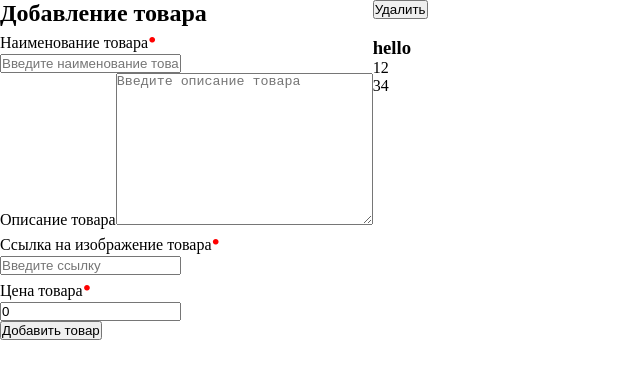
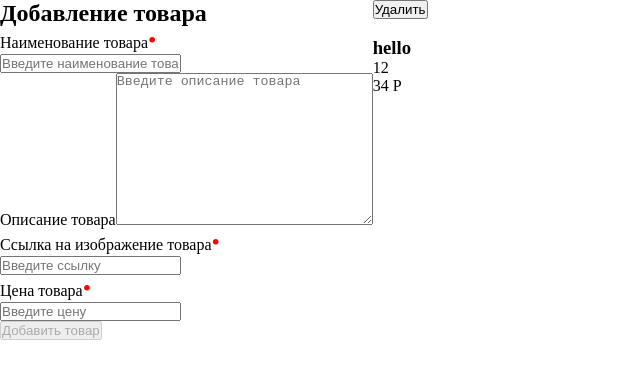
Before and after one commit to NikMakPak/idaTask, a Nuxt app: page / in a window 1280 px wide. Shown: the top 378 px of the page, without its empty margins (0-640 px from the left). Built offline with nearby package versions, Linux system fonts and the light colour scheme.

Commit message:
feat: add validation refactor: change name of component

```diff
--- a/components/adProduct.vue
+++ b/components/AddProduct.vue
@@ -1,10 +1,14 @@
 <template>
     <aside class="wrapper">
         <h2>Добавление товара</h2>
-        <form class="form" @submit.prevent="sendData">
+        <ul>
+          <li v-for="(el,i) in notValid"
+          :key="i">{{el}} is not valid</li>
+        </ul>
+        <form class="form" @submit.prevent="sendData" @input="validCheck">
             <div class="form__item">
                 <label for="prodName" class="form__label required">Наименование товара</label>
-                <input v-model="prodName"
+                <input v-model="formData.prodName"
                     type="text"
                     name="prodName"
                     id="prodName"
@@ -14,7 +18,7 @@
             </div>
             <div class="form__item">
                 <label for="prodDescription" class="form__label">Описание товара</label>
-                <textarea v-model="prodDescription"
+                <textarea v-model="formData.prodDescription"
                 name="prodDescription"
                 id="prodDescription"
                 cols="30"
@@ -24,7 +28,7 @@
             </div>
             <div class="form__item">
                 <label for="prodImgUrl" class="form__label required">Ссылка на изображение товара</label>
-                <input v-model="prodImgUrl"
+                <input v-model="formData.prodImgUrl"
                     type="url"
                     name="prodImgUrl"
                     id="prodImgUrl"
@@ -34,15 +38,16 @@
             </div>
             <div class="form__item">
                 <label for="prodPrice" class="form__label required">Цена товара</label>
-                <input v-model="prodPrice"
-                    type="number"
+                <input v-model="formData.prodPrice"
+                    @input="formatPrice"
+                    type="text"
                     name="prodPrice"
                     id="prodPrice"
                     required
                     class="form__input"
                     placeholder="Введите цену">
             </div>
-            <button type="submit" class="form__btn"">Добавить товар</button>
+            <button type="submit" class="form__btn" :disabled="!isFormValid">Добавить товар</button>
         </form>
     </aside>
 </template>
@@ -50,29 +55,65 @@
 <script>
 // TODO: выделить кпоку на компонент. туда перенести js/ сделать валидацию
 export default {
-  name: 'adProduct',
+  name: 'AddProduct',
   props: ['onSend'],
   data () {
     return {
-      formValid: false,
-      prodName: '',
-      prodDescription: '',
-      prodImgUrl: '',
-      prodPrice: 0,
-      id: 0
+      formData: {
+        prodName: '',
+        prodDescription: '',
+        prodImgUrl: '',
+        prodPrice: '',
+        id: ''
+      },
+      isFormValid: false,
+      notValid: []
     }
   },
   methods: {
     sendData () {
       this.$emit('onSend', {
-        prodName: this.prodName,
-        prodDescription: this.prodDescription,
-        prodImgUrl: this.prodImgUrl,
-        prodPrice: parseInt(this.prodPrice),
+        prodName: this.formData.prodName,
+        prodDescription: this.formData.prodDescription,
+        prodImgUrl: this.formData.prodImgUrl,
+        prodPrice: this.formData.prodPrice,
         id: Date.now()
       })
-      this.prodName = this.prodDescription = this.prodImgUrl = ''
-      this.prodPrice = this.id = 0
+      for (const item in this.formData) {
+        this.formData[item] = ''
+      }
+    },
+    validCheck () {
+      this.notValid = []
+      for (const item in this.formData) {
+        if (this.formData[item] === '') {
+          if (item !== 'prodDescription' && item !== 'id') {
+            this.notValid.push(item)
+          }
+        }
+      }
+      if (this.notValid.length === 0) {
+        this.isFormValid = true
+      } else {
+        this.isFormValid = false
+      }
+    },
+    formatPrice () {
+      if (this.formData.prodPrice < 0) {
+        this.formData.prodPrice = 0
+        return
+      }
+      if ((this.formData.prodPrice).replace(' ', '').length > 3) {
+        const price = (this.formData.prodPrice).split('').filter(el => el !== ' ')
+        for (let i = price.length - 1; i >= 0; i--) {
+          if (i % 3 === 0 && i !== price.length - 1) {
+            price.splice(i + 1, 0, ' ')
+          }
+        }
+        this.formData.prodPrice = price.join('')
+      } else {
+        this.formData.prodPrice = (this.formData.prodPrice).replace(' ', '')
+      }
     }
   }
 }
@@ -89,7 +130,4 @@ label.required:after
 input{
     display: block;
 }
-.form__btn{
-
-}
 </style>
--- a/components/Card.vue
+++ b/components/Card.vue
@@ -5,7 +5,7 @@
         <img :src="url" alt="">
         <h3 class="card__header">{{title}}</h3>
         <p class="card__description">{{desc}}</p>
-        <p class="card__price">{{price}}</p>
+        <p class="card__price">{{price}} Р</p>
     </div>
   </div>
 </template>
@@ -24,7 +24,7 @@ export default {
     },
     desc: String,
     price: {
-      type: Number,
+      type: String,
       required: true
     },
     id: Number
--- a/pages/index.vue
+++ b/pages/index.vue
@@ -1,6 +1,6 @@
 <template>
 <main class="main">
-  <ad-product @onSend='addToList'/>
+  <Add-product @onSend='addToList'/>
   <transition-group name="list">
     <card
       v-for="(card) in cardsData"
@@ -17,14 +17,14 @@
 </template>
 
 <script>
-import adProduct from '~/components/adProduct.vue'
+import AddProduct from '~/components/AddProduct.vue'
 import Card from '~/components/Card.vue'
 
 export default {
   name: 'IndexPage',
   components: {
     Card,
-    adProduct
+    AddProduct
   },
   data () {
     return {
@@ -33,7 +33,7 @@ export default {
           prodName: 'hello',
           prodDescription: '12',
           prodImgUrl: 'https://avatars.mds.yandex.net/get-images-cbir/369811/6lYUqNpmw5HHtyFFqTpHjw7535/ocr',
-          prodPrice: 34,
+          prodPrice: '34',
           id: Date.now()
         }
       ]
@@ -44,7 +44,6 @@ export default {
       this.cardsData.push(data)
     },
     removeCard (id) {
-      console.log(id)
       this.cardsData = this.cardsData.filter(el => el.id !== id)
     }
   }
```
